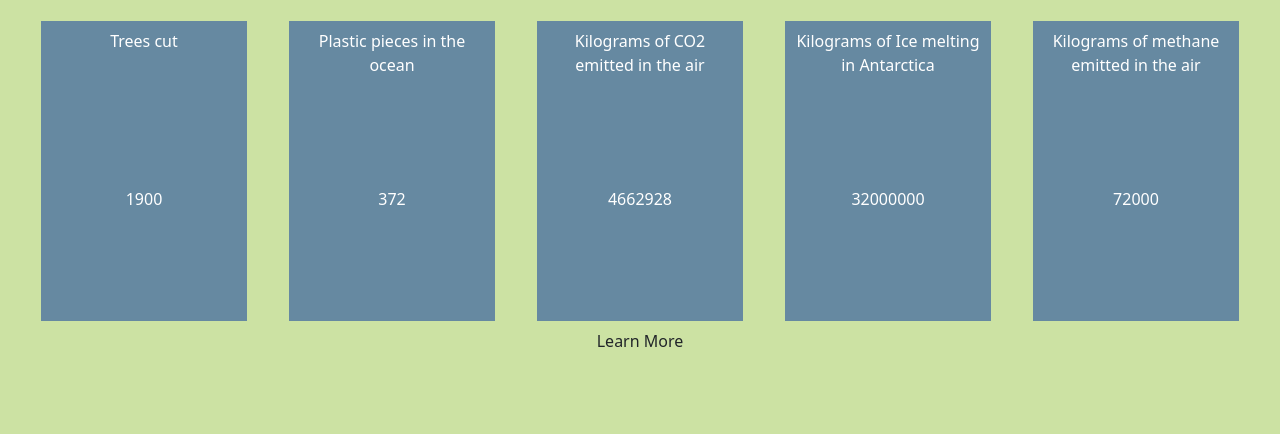
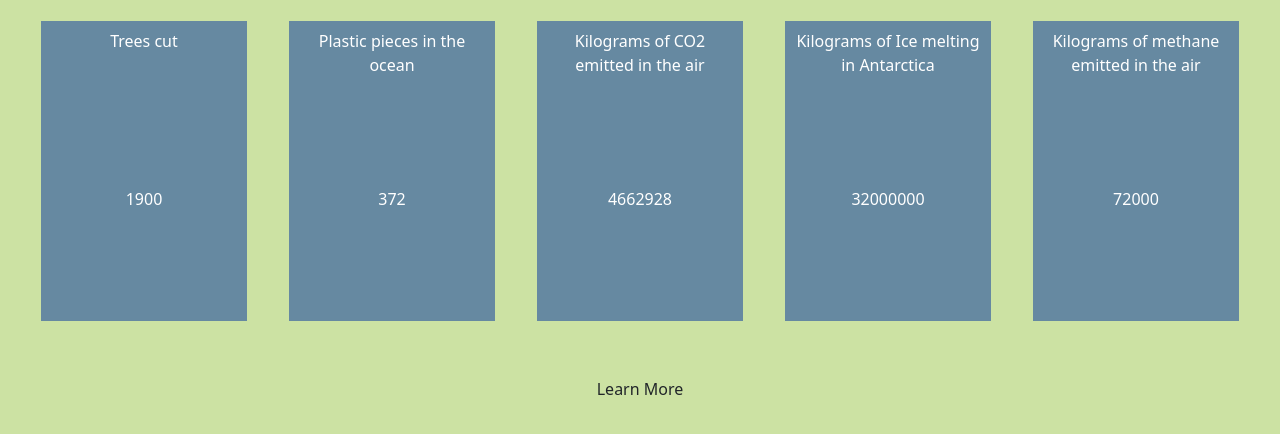
Before and after one commit to BojoZahariev/RightNow-b, a plain HTML site: page index.html in a window 1280 px wide. Shown: the part 198-632 px from the top of the page. Drawn offline with nearby package versions, Linux system fonts and the light colour scheme.

Commit message:
learn more

```diff
--- a/index.html
+++ b/index.html
@@ -48,7 +48,7 @@
         </div>
       </div>
 
-      <div class="container subPar">
+      <div class="container p-5 subPar">
         <p>Learn More</p>
       </div>
     </div>
--- a/style.css
+++ b/style.css
@@ -1,4 +1,4 @@
-.main {
+body {
   height: 100vh;
   background-color: #cce2a3;
 }
```
